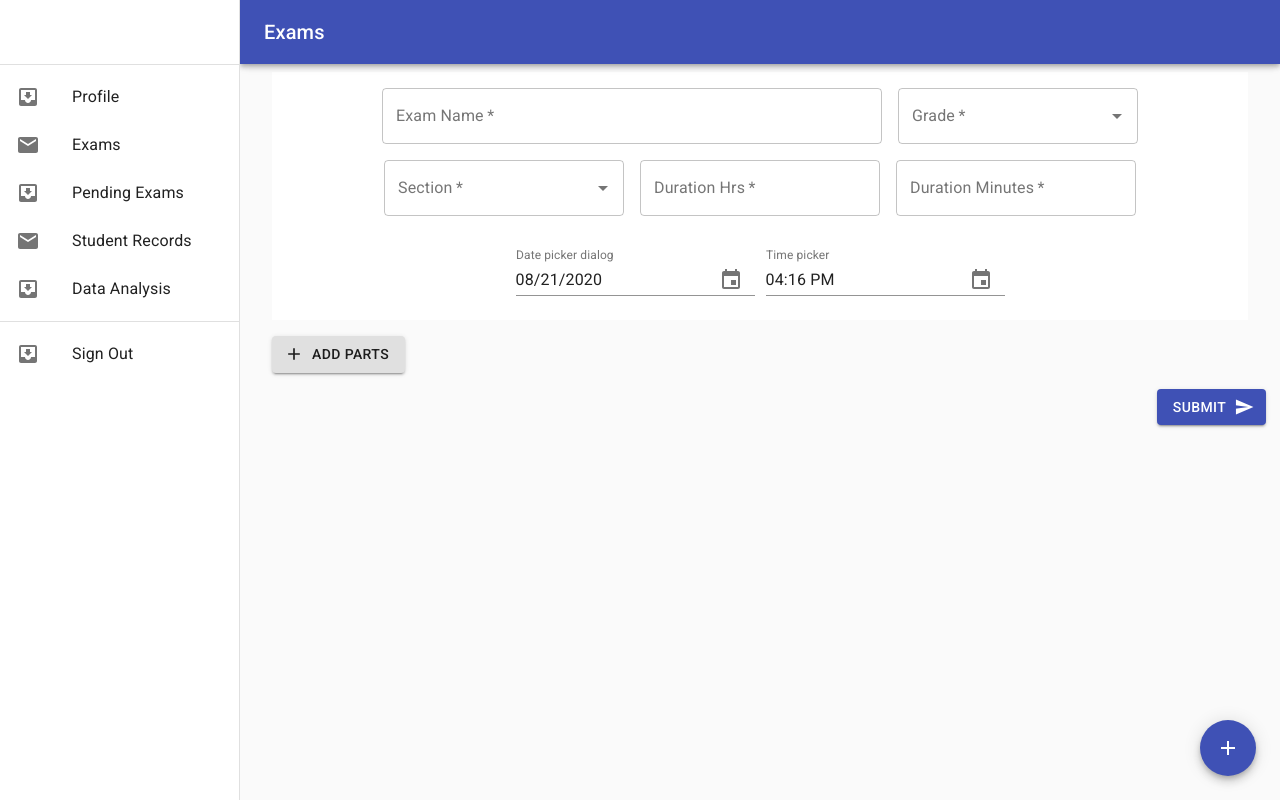
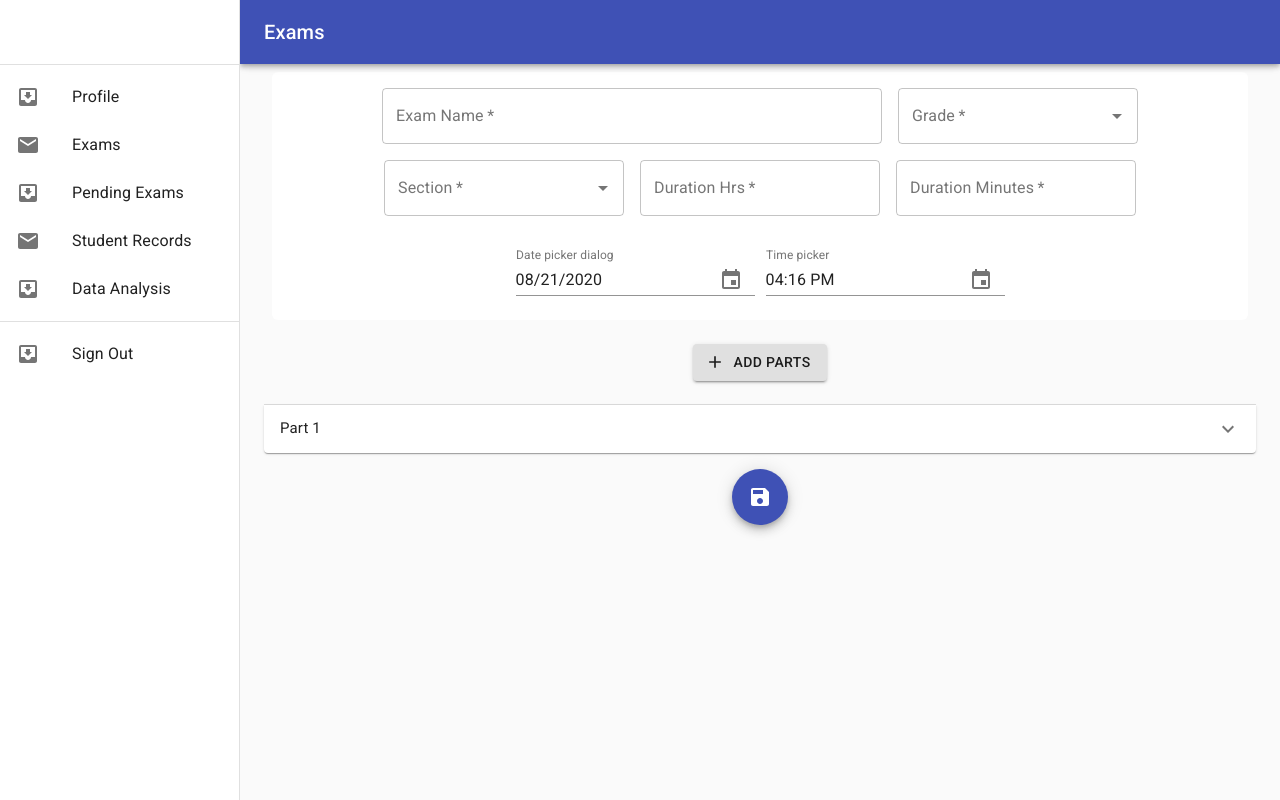
Before and after one commit to ravenflores/examination-system, a React (Create React App) app in the folder client/: page /teacher/dashboard in a window 1280 px wide. Built offline with nearby package versions, Linux system fonts and the light colour scheme; sample sign-in values are in the browser's storage.

Commit message:
first exam1

```diff
--- a/client/src/components/ExamForms/CreateExam/CreateExam.js
+++ b/client/src/components/ExamForms/CreateExam/CreateExam.js
@@ -30,6 +30,7 @@ import AddIcon from '@material-ui/icons/Add';
 import Icon from '@material-ui/core/Icon';
 import { getDate } from "date-fns";
 import moment from 'moment';
+import Fab from '@material-ui/core/Fab';
 const useStyles = makeStyles((theme) => ({
   root: {
     minWidth: 275,
@@ -74,6 +75,14 @@ const useStyles = makeStyles((theme) => ({
   },
   button: {
     margin: theme.spacing(1),
+  },
+  fab: {
+    '& > *': {
+      margin: theme.spacing(1),
+      position: 'fixed',
+      bottom: theme.spacing(2),
+      right: theme.spacing(2),
+    },
   },
 }));
 
@@ -136,6 +145,8 @@ function CreateExam() {
     }
   }, [dynamicParts]);
 
+
+
   const handleDateChange = (date) => {
     setSelectedDate(date);
   };
@@ -150,7 +161,7 @@ function CreateExam() {
     return;
   }, [parts]);
 
-
+  const useMountEffect = (fun) => useEffect(fun, [])
 
   const addElement = () => {
     // Creates the dynamic paragraph
@@ -277,10 +288,14 @@ function CreateExam() {
 
   };
 
+
+  useMountEffect(addElement)
   return (
     <>
+     <form onSubmit={handleSubmit((data) => alert(JSON.stringify(data)))}>
+     <Container>
       <div style={{ width: "100%" }}>
-        <form onSubmit={handleSubmit((data) => alert(JSON.stringify(data)))}>
+
           <Box
             display="flex"
             flexDirection="row"
@@ -291,6 +306,7 @@ function CreateExam() {
             justifyContent="center"
             alignItems="flex-start"
             alignContent="flex-start"
+            css={{borderRadius:'6px'}}
           >
             <Box p={0} m={1} css={{ width: 500 }}>
               <TextField
@@ -406,32 +422,47 @@ function CreateExam() {
 
 
       <div className={classes.acc}>
-
+      <Box
+      display="flex"
+      flexDirection="row"
+      p={1}
+      m={1}
+      flexWrap="wrap"
+      justifyContent="center"
+      alignItems="flex-start"
+      alignContent="flex-start">
         <Button
         variant="contained"
         color="default"
         className={classes.button}
         startIcon={<AddIcon />}
         onClick={() =>
-          addElement(classes, expanded, handleChange, register, parts)
+          addElement()
         }
       >
         Add Parts
       </Button>
+      </Box>
         {dynamicParts}
       </div>
-      <Button
-              variant="contained"
-              color="primary"
-              className={classes.button}
-              endIcon={<Icon>send</Icon>}
-              style={{marginLeft:'90%'}}
-              type="submit"
-            >
-              Submit
-         </Button>
-        </form>
+      <Box
+      display="flex"
+      flexDirection="row"
+      p={1}
+      m={1}
+      flexWrap="wrap"
+      justifyContent="center"
+      alignItems="flex-start"
+      alignContent="flex-start">
+      <Fab color="primary" aria-label="add" type="submit" >
+          <SaveIcon />
+        </Fab>
+      </Box>
+
+
       </div>
+      </Container>
+      </form>
     </>
   );
 }
--- a/client/src/components/ExamForms/Dashboard/Teacher.js
+++ b/client/src/components/ExamForms/Dashboard/Teacher.js
@@ -198,15 +198,9 @@ function TeacherDashboard(props) {
       </nav>
       <main className={classes.content}>
         <div className={classes.toolbar} />
-        <Container>
         <CreateExam />
-        </Container>
 
-          <div className={classes.fab}>
-        <Fab color="primary" aria-label="add" >
-          <AddIcon />
-        </Fab>
-      </div>
+
       </main>
     </div>
         </>
```
